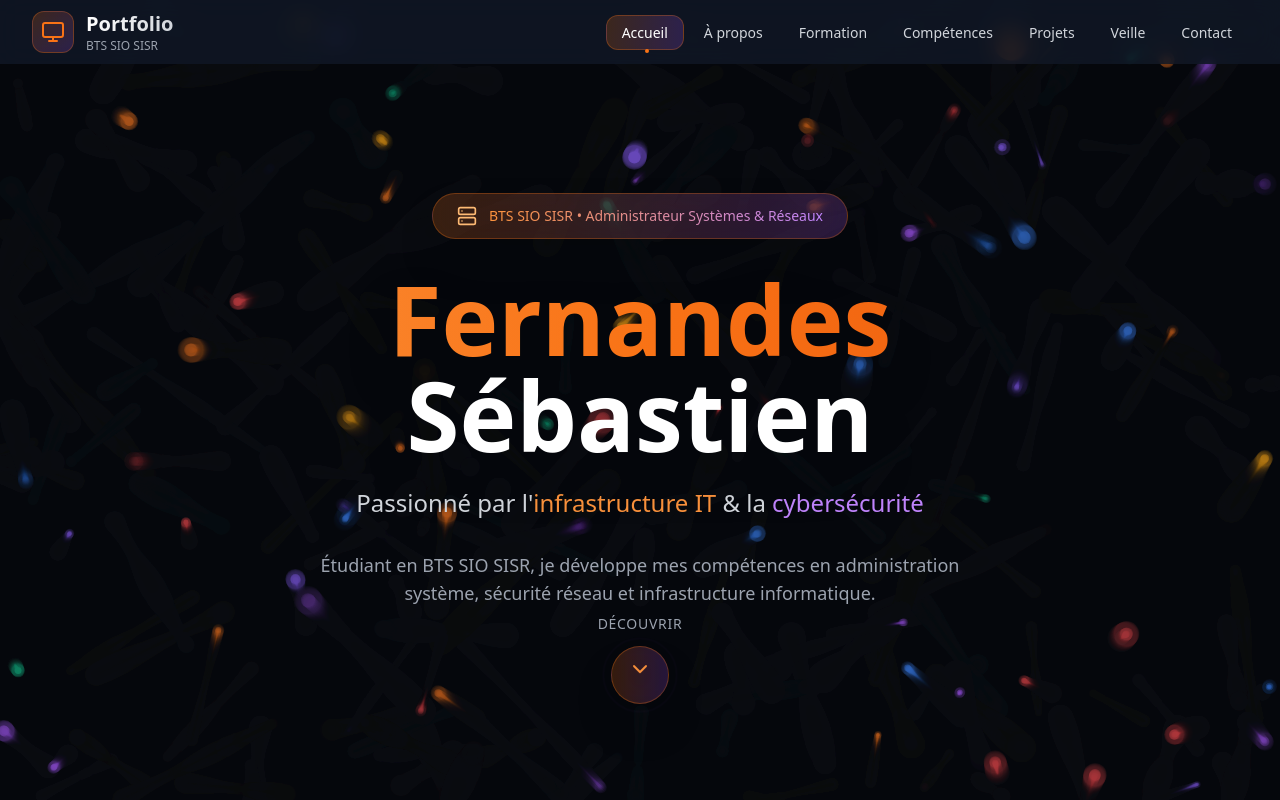
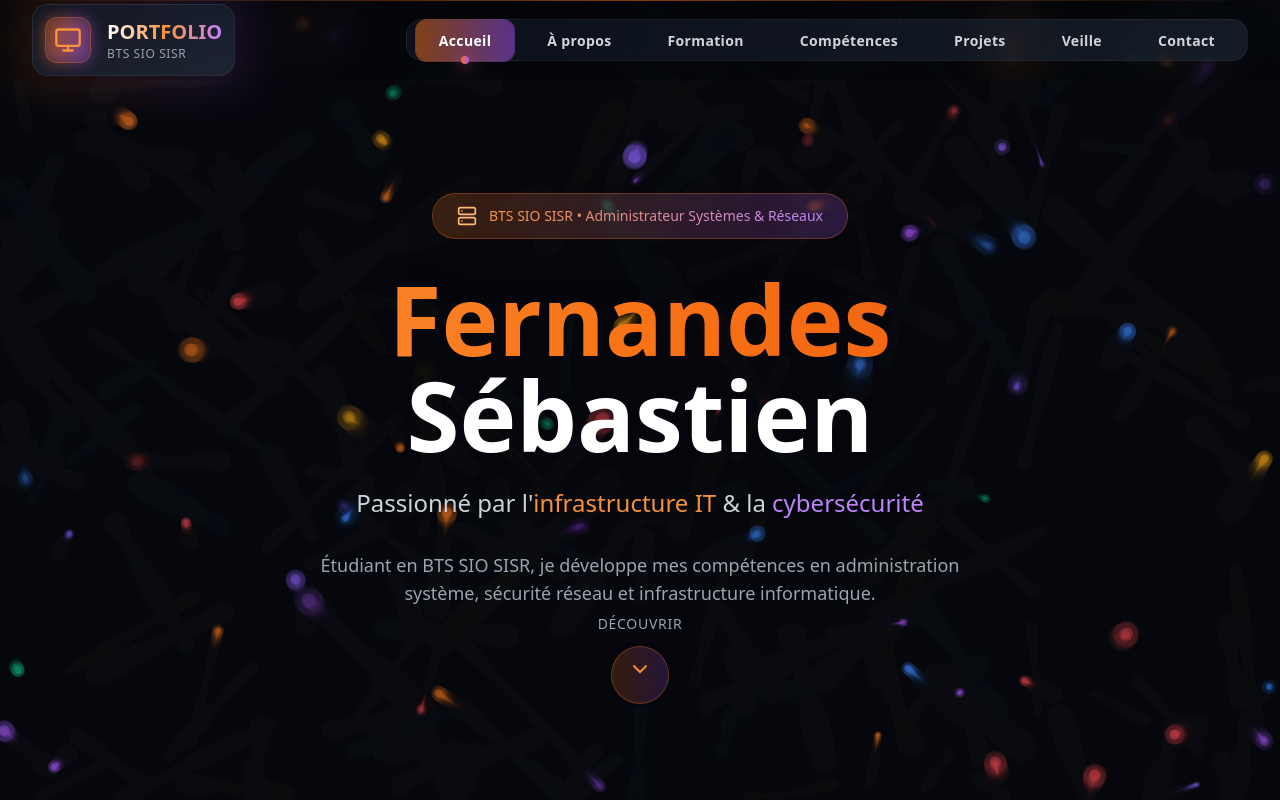
Before and after one commit to CapitaineRick/Portfolio, a React (Vite) app: page / in a window 1280 px wide. Shown: the top 800 px of the page. Built offline with nearby package versions, Linux system fonts and the light colour scheme.

Commit message:
Navbar avec design premium moderne

```diff
--- a/src/components/Navbar.tsx
+++ b/src/components/Navbar.tsx
@@ -1,5 +1,5 @@
 import React, { useState, useEffect } from 'react';
-import { Monitor, Menu, X } from 'lucide-react';
+import { Monitor, Menu, X, Zap } from 'lucide-react';
 
 const Navbar: React.FC = () => {
   const [isOpen, setIsOpen] = useState(false);
@@ -48,99 +48,142 @@ const Navbar: React.FC = () => {
   };
 
   return (
-    <nav className={`fixed w-full z-50 transition-all duration-500 ${
+    <>
+      {/* Navbar principale */}
+      <nav className={`fixed w-full z-50 transition-all duration-700 ${
         isScrolled
-        ? 'backdrop-blur-xl bg-gray-900/95 shadow-2xl border-b border-gray-800/50'
-        : 'backdrop-blur-md bg-gray-900/80'
+          ? 'backdrop-blur-2xl bg-black/40 shadow-2xl shadow-orange-500/10'
+          : 'backdrop-blur-xl bg-black/20'
       }`}>
-      <div className="max-w-7xl mx-auto px-4 sm:px-6 lg:px-8">
-        <div className="flex justify-between h-16 items-center">
 
-          {/* Logo avec animation */}
+        {/* Ligne de lumière en haut */}
+        <div className="absolute top-0 left-0 right-0 h-px bg-gradient-to-r from-transparent via-orange-500/50 to-transparent"></div>
+
+        <div className="max-w-7xl mx-auto px-6 lg:px-8">
+          <div className="flex justify-between h-20 items-center">
+
+            {/* Logo futuriste */}
             <div
               className="flex items-center cursor-pointer group"
               onClick={() => handleNavClick('#home')}
             >
               <div className="relative">
-              <div className="absolute -inset-2 bg-gradient-to-r from-orange-500 to-purple-500 rounded-xl blur opacity-0 group-hover:opacity-30 transition-opacity duration-300"></div>
-              <div className="relative p-2 bg-gradient-to-br from-orange-500/20 to-purple-500/20 rounded-xl border border-orange-500/30 group-hover:border-orange-400/50 transition-all duration-300">
-                <Monitor className="h-6 w-6 text-orange-500 group-hover:text-orange-400 transition-colors duration-300" />
+                {/* Halo animé */}
+                <div className="absolute -inset-4 bg-gradient-to-r from-orange-500/30 to-purple-500/30 rounded-2xl blur-xl opacity-0 group-hover:opacity-100 transition-all duration-500 animate-pulse"></div>
+
+                {/* Conteneur principal */}
+                <div className="relative flex items-center space-x-4 p-3 rounded-2xl bg-gradient-to-br from-gray-900/80 to-gray-800/80 border border-gray-700/50 group-hover:border-orange-500/50 transition-all duration-500">
+
+                  {/* Icône avec effet néon */}
+                  <div className="relative">
+                    <div className="absolute inset-0 bg-gradient-to-r from-orange-500 to-purple-500 rounded-xl blur opacity-50 group-hover:opacity-100 transition-opacity duration-500"></div>
+                    <div className="relative p-2 bg-gradient-to-br from-orange-500/20 to-purple-500/20 rounded-xl border border-orange-500/30">
+                      <Monitor className="h-7 w-7 text-orange-400 group-hover:text-white transition-colors duration-500" />
                     </div>
                   </div>
-            <div className="ml-3">
-              <span className="text-xl font-bold bg-clip-text text-transparent bg-gradient-to-r from-white to-gray-300 group-hover:from-orange-400 group-hover:to-purple-400 transition-all duration-300">
-                Portfolio
+
+                  {/* Texte du logo */}
+                  <div className="flex flex-col">
+                    <span className="text-xl font-black bg-clip-text text-transparent bg-gradient-to-r from-white via-orange-400 to-purple-400 group-hover:from-orange-300 group-hover:to-purple-300 transition-all duration-500">
+                      PORTFOLIO
                     </span>
-              <div className="text-xs text-gray-400 group-hover:text-orange-400 transition-colors duration-300">
+                    <span className="text-xs font-medium text-gray-400 group-hover:text-orange-400 transition-colors duration-500 tracking-wider">
                       BTS SIO SISR
+                    </span>
+                  </div>
+
+                  {/* Effet de scan */}
+                  <div className="absolute inset-0 bg-gradient-to-r from-transparent via-white/5 to-transparent -skew-x-12 opacity-0 group-hover:opacity-100 group-hover:translate-x-full transition-all duration-1000"></div>
                 </div>
               </div>
             </div>
 
-          {/* Navigation desktop avec animations avancées */}
-          <div className="hidden md:flex items-center space-x-1">
+            {/* Navigation desktop futuriste */}
+            <div className="hidden lg:flex items-center">
+              <div className="flex items-center space-x-2 p-2 rounded-2xl bg-gradient-to-r from-gray-900/60 to-gray-800/60 border border-gray-700/30 backdrop-blur-xl">
                 {navLinks.map((link, index) => (
-              <div key={link.name} className="relative group">
+                  <div key={link.name} className="relative">
                     <a
                       href={link.href}
                       onClick={(e) => {
                         e.preventDefault();
                         handleNavClick(link.href);
                       }}
-                  className={`relative px-4 py-2 text-sm font-medium transition-all duration-300 rounded-xl overflow-hidden
-                    ${activeSection === link.href.substring(1)
+                      className={`relative px-6 py-3 text-sm font-semibold transition-all duration-500 rounded-xl overflow-hidden group ${
+                        activeSection === link.href.substring(1)
                           ? 'text-white'
                           : 'text-gray-300 hover:text-white'
                       }`}
-                  style={{ animationDelay: `${index * 50}ms` }}
                     >
-                  {/* Fond actif avec gradient */}
+                      {/* Fond actif avec effet néon */}
                       {activeSection === link.href.substring(1) && (
-                    <div className="absolute inset-0 bg-gradient-to-r from-orange-500/20 to-purple-500/20 border border-orange-500/30 rounded-xl animate-pulse-slow"></div>
+                        <>
+                          <div className="absolute inset-0 bg-gradient-to-r from-orange-500/30 to-purple-500/30 rounded-xl"></div>
+                          <div className="absolute inset-0 bg-gradient-to-r from-orange-500/20 to-purple-500/20 rounded-xl animate-pulse"></div>
+                          <div className="absolute inset-px bg-gradient-to-r from-orange-500/10 to-purple-500/10 rounded-xl"></div>
+                        </>
                       )}
 
                       {/* Effet hover */}
-                  <div className="absolute inset-0 bg-gradient-to-r from-orange-500/10 to-purple-500/10 rounded-xl opacity-0 group-hover:opacity-100 transition-opacity duration-300"></div>
+                      <div className="absolute inset-0 bg-gradient-to-r from-orange-500/10 to-purple-500/10 rounded-xl opacity-0 group-hover:opacity-100 transition-all duration-300"></div>
 
                       {/* Texte */}
-                  <span className="relative z-10">{link.name}</span>
+                      <span className="relative z-10 tracking-wide">{link.name}</span>
 
-                  {/* Indicateur actif moderne */}
+                      {/* Indicateur actif */}
                       {activeSection === link.href.substring(1) && (
-                    <div className="absolute -bottom-1 left-1/2 transform -translate-x-1/2 w-1 h-1 bg-orange-500 rounded-full animate-bounce"></div>
+                        <div className="absolute -bottom-1 left-1/2 transform -translate-x-1/2">
+                          <div className="w-2 h-2 bg-gradient-to-r from-orange-500 to-purple-500 rounded-full animate-bounce"></div>
+                          <div className="absolute inset-0 w-2 h-2 bg-gradient-to-r from-orange-500 to-purple-500 rounded-full blur animate-pulse"></div>
+                        </div>
                       )}
+
+                      {/* Effet de scan au hover */}
+                      <div className="absolute inset-0 bg-gradient-to-r from-transparent via-white/10 to-transparent -skew-x-12 opacity-0 group-hover:opacity-100 group-hover:translate-x-full transition-all duration-700"></div>
                     </a>
                   </div>
                 ))}
               </div>
+            </div>
 
-          {/* Bouton menu mobile amélioré */}
-          <div className="flex md:hidden">
+            {/* Bouton menu mobile futuriste */}
+            <div className="flex lg:hidden">
               <button
                 onClick={() => setIsOpen(!isOpen)}
-              className="relative p-3 rounded-xl bg-gradient-to-br from-gray-800/50 to-gray-700/50 border border-gray-700/50 text-gray-300 hover:text-white hover:border-orange-500/50 transition-all duration-300 group"
+                className="relative p-4 rounded-2xl bg-gradient-to-br from-gray-900/80 to-gray-800/80 border border-gray-700/50 text-gray-300 hover:text-white hover:border-orange-500/50 transition-all duration-500 group overflow-hidden"
               >
-              <div className="absolute -inset-1 bg-gradient-to-r from-orange-500 to-purple-500 rounded-xl blur opacity-0 group-hover:opacity-20 transition-opacity duration-300"></div>
-              <div className="relative">
+                {/* Halo */}
+                <div className="absolute -inset-2 bg-gradient-to-r from-orange-500/20 to-purple-500/20 rounded-2xl blur opacity-0 group-hover:opacity-100 transition-opacity duration-500"></div>
+
+                {/* Icône */}
+                <div className="relative z-10">
                   {isOpen ? (
-                  <X className="h-5 w-5 transform rotate-0 transition-transform duration-300" />
+                    <X className="h-6 w-6 transform transition-all duration-500 rotate-180" />
                   ) : (
-                  <Menu className="h-5 w-5 transform rotate-0 transition-transform duration-300" />
+                    <Menu className="h-6 w-6 transform transition-all duration-500" />
                   )}
                 </div>
+
+                {/* Effet de scan */}
+                <div className="absolute inset-0 bg-gradient-to-r from-transparent via-white/10 to-transparent -skew-x-12 opacity-0 group-hover:opacity-100 group-hover:translate-x-full transition-all duration-700"></div>
               </button>
             </div>
           </div>
         </div>
+      </nav>
 
-      {/* Menu mobile avec animations */}
-      <div className={`md:hidden transition-all duration-500 ease-in-out ${
+      {/* Menu mobile futuriste */}
+      <div className={`lg:hidden fixed inset-x-0 top-20 z-40 transition-all duration-700 ${
         isOpen
-          ? 'max-h-96 opacity-100'
-          : 'max-h-0 opacity-0'
-      } overflow-hidden`}>
-        <div className="bg-gray-900/98 backdrop-blur-xl border-t border-gray-800/50">
-          <div className="px-4 pt-4 pb-6 space-y-2">
+          ? 'opacity-100 translate-y-0'
+          : 'opacity-0 -translate-y-full pointer-events-none'
+      }`}>
+        <div className="mx-4 mt-2 rounded-3xl bg-gradient-to-br from-gray-900/95 to-gray-800/95 backdrop-blur-2xl border border-gray-700/50 shadow-2xl shadow-orange-500/10 overflow-hidden">
+
+          {/* Ligne de lumière */}
+          <div className="h-px bg-gradient-to-r from-transparent via-orange-500/50 to-transparent"></div>
+
+          <div className="p-6 space-y-3">
             {navLinks.map((link, index) => (
               <a
                 key={link.name}
@@ -149,28 +192,46 @@ const Navbar: React.FC = () => {
                   e.preventDefault();
                   handleNavClick(link.href);
                 }}
-                className={`block px-4 py-3 rounded-xl text-base font-medium transition-all duration-300 transform ${
+                className={`relative block px-6 py-4 rounded-2xl text-lg font-semibold transition-all duration-500 group overflow-hidden ${
                   activeSection === link.href.substring(1)
-                    ? 'text-white bg-gradient-to-r from-orange-500/20 to-purple-500/20 border border-orange-500/30 scale-105'
-                    : 'text-gray-300 hover:text-white hover:bg-gray-800/50 hover:scale-105'
+                    ? 'text-white bg-gradient-to-r from-orange-500/20 to-purple-500/20 border border-orange-500/30'
+                    : 'text-gray-300 hover:text-white hover:bg-gradient-to-r hover:from-gray-800/50 hover:to-gray-700/50'
                 }`}
                 style={{
                   animationDelay: `${index * 100}ms`,
-                  transform: isOpen ? 'translateY(0)' : 'translateY(-20px)'
+                  transform: isOpen ? 'translateX(0)' : 'translateX(-100px)',
+                  opacity: isOpen ? 1 : 0
                 }}
               >
-                <div className="flex items-center justify-between">
-                  <span>{link.name}</span>
+                {/* Fond actif */}
                 {activeSection === link.href.substring(1) && (
-                    <div className="w-2 h-2 bg-orange-500 rounded-full animate-pulse"></div>
+                  <div className="absolute inset-0 bg-gradient-to-r from-orange-500/10 to-purple-500/10 rounded-2xl animate-pulse"></div>
+                )}
+
+                {/* Effet hover */}
+                <div className="absolute inset-0 bg-gradient-to-r from-orange-500/5 to-purple-500/5 rounded-2xl opacity-0 group-hover:opacity-100 transition-opacity duration-300"></div>
+
+                <div className="relative flex items-center justify-between">
+                  <span className="tracking-wide">{link.name}</span>
+                  {activeSection === link.href.substring(1) && (
+                    <div className="flex items-center space-x-2">
+                      <div className="w-2 h-2 bg-gradient-to-r from-orange-500 to-purple-500 rounded-full animate-pulse"></div>
+                      <Zap className="w-4 h-4 text-orange-400" />
+                    </div>
                   )}
                 </div>
+
+                {/* Effet de scan */}
+                <div className="absolute inset-0 bg-gradient-to-r from-transparent via-white/5 to-transparent -skew-x-12 opacity-0 group-hover:opacity-100 group-hover:translate-x-full transition-all duration-1000"></div>
               </a>
             ))}
           </div>
+
+          {/* Ligne de lumière du bas */}
+          <div className="h-px bg-gradient-to-r from-transparent via-purple-500/50 to-transparent"></div>
         </div>
       </div>
-    </nav>
+    </>
   );
 };
 
```
Also changed, not shown: src/index.css (+51 -0 lines). Lines whose indentation alone changed are shown as unchanged.
